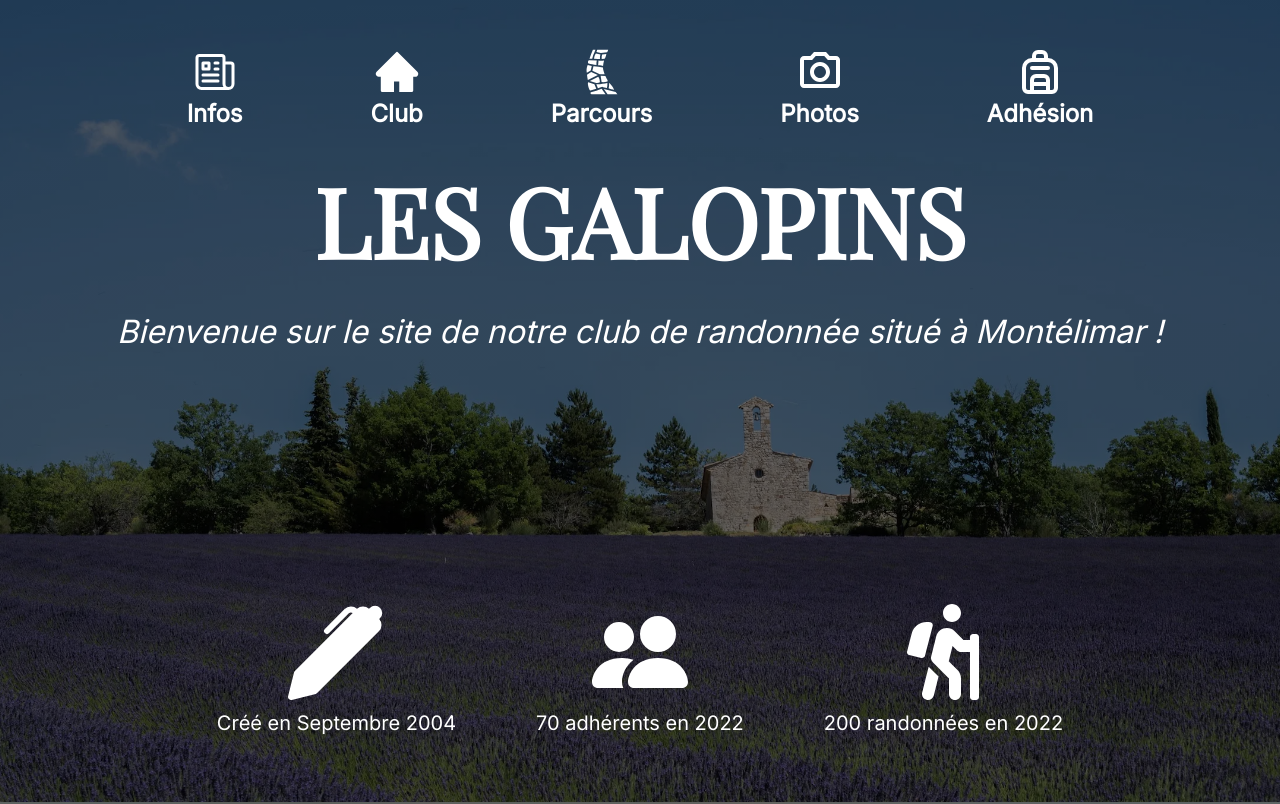
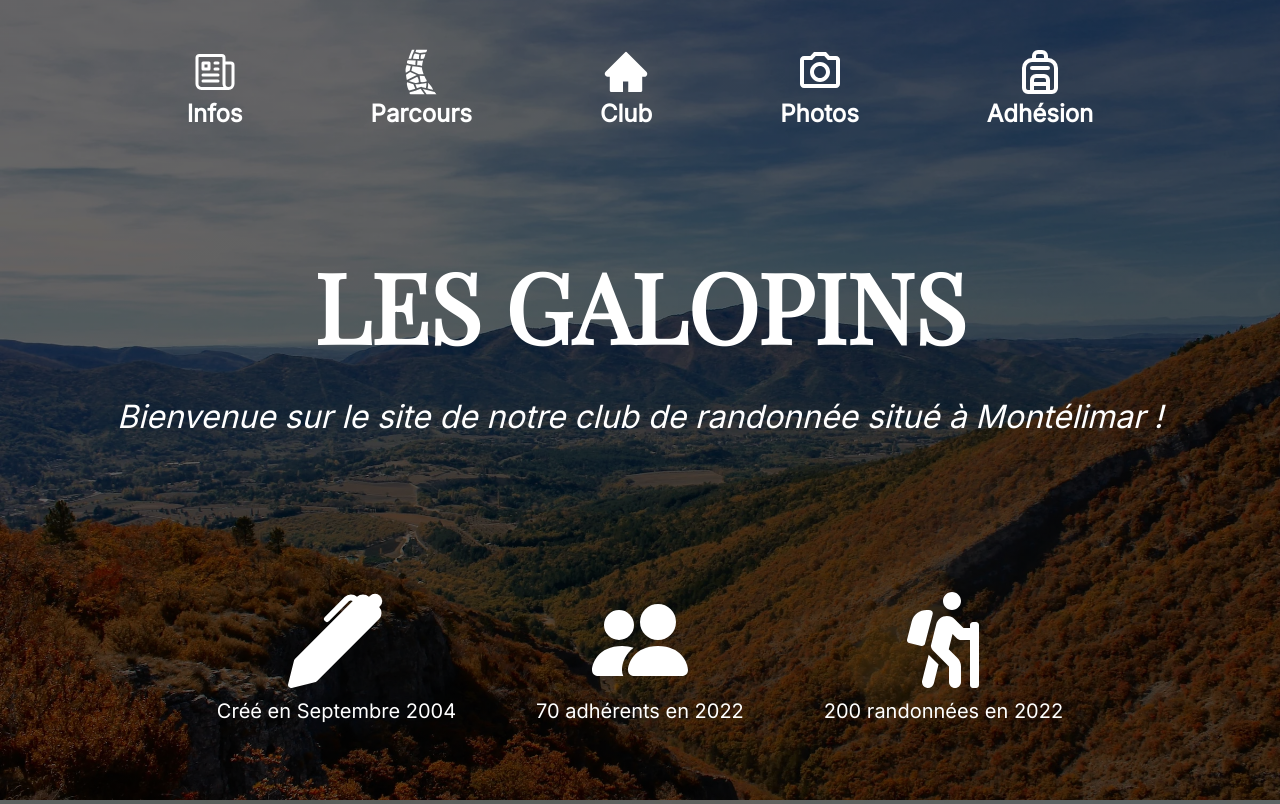
Before and after one commit to SebastienLaurentt/Galopins, a Vue app: page / in a window 1280 px wide. Shown: the top 804 px of the page. Built offline with nearby package versions, Linux system fonts and the light colour scheme; no server answers.

Commit message:
change bg of photos and home and update css of header

```diff
--- a/src/components/Header.tsx
+++ b/src/components/Header.tsx
@@ -11,7 +11,7 @@ import { HiOutlineNewspaper } from "react-icons/hi2";
 function Header() {
     return (
       <header className="">
-        <ul className="flex flex-wrap justify-around md:justify-center md:gap-x-20 xl:gap-x-32 text-base md:text-lg xl:text-xl py-4 font-bold">
+        <ul className="flex flex-wrap  text-center justify-center gap-x-16 gap-y-4 xl:gap-x-32 text-base md:text-lg xl:text-xl py-4 font-bold">
             <li className=''>
                 <Link
                     to='News'
@@ -24,22 +24,22 @@ function Header() {
             </li>
             <li className=''>
                 <Link
+                    to='Parcours'
+                    smooth={true}
+                    className="flex flex-col items-center cursor-pointer md:hover:text-green-500"
+                    >
+                    <GiStonePath className='iconHeader' />
+                    Parcours
+                </Link>
+            </li>
+            <li className=''>
+                <Link
                     to='Club'
                     smooth={true}
                     className="flex flex-col items-center cursor-pointer md:hover:text-green-500"
                     >
                     <AiFillHome className='iconHeader'/>
                     Club
-                </Link>
-            </li>
-            <li className=''>
-                <Link
-                    to='Parcours'
-                    smooth={true}
-                    className="flex flex-col items-center cursor-pointer md:hover:text-green-500"
-                    >
-                    <GiStonePath className='iconHeader' />
-                    Parcours
                 </Link>
             </li>
             <li className=''>
--- a/src/sections/Home.tsx
+++ b/src/sections/Home.tsx
@@ -20,14 +20,14 @@ const containerVariants = {
 
 const childVariants = {
   hidden: { opacity: 0, y: -20 },
-  visible: { opacity: 1, y: 0 },
+  visible: { opacity: 1, y: -10 },
 };
 
 function Home() {
   return (
     <Section id='Accueil' bg={HomeBg} minHeightScreen={true} className='text-center flex flex-col justify-between'>
       <Header />
-      <motion.div variants={containerVariants} initial='hidden' animate='visible' className='mb-48 px-4'>
+      <motion.div variants={containerVariants} initial='hidden' animate='visible' className=''>
         <motion.h1 variants={childVariants}>LES GALOPINS</motion.h1>
         <motion.h3 variants={childVariants} className='italic px-4'>
           Bienvenue sur le site de notre club de randonnée situé à Montélimar !
--- a/src/sections/MainPage.tsx
+++ b/src/sections/MainPage.tsx
@@ -11,8 +11,8 @@ function MainPage() {
         <div>
             <Home/>
             <News />
+            <Parcours/>
             <Club/>
-            <Parcours/>
             <Photos />
             <Rejoindre/>
       </div>
```
Also changed, not shown: src/static/img/home.webp, src/static/img/photos.webp.
